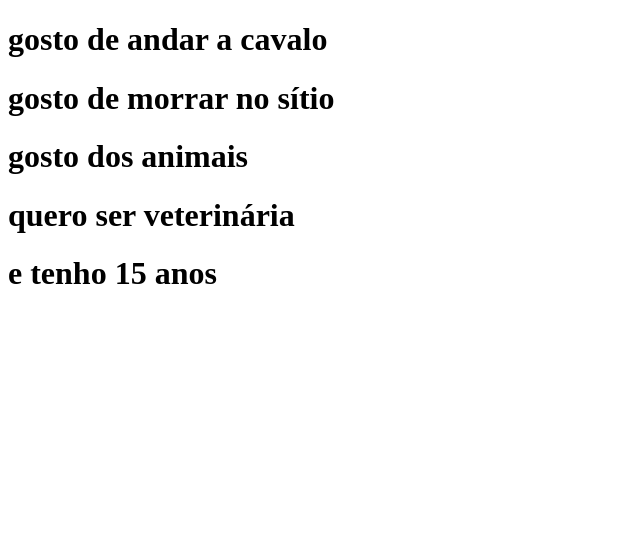
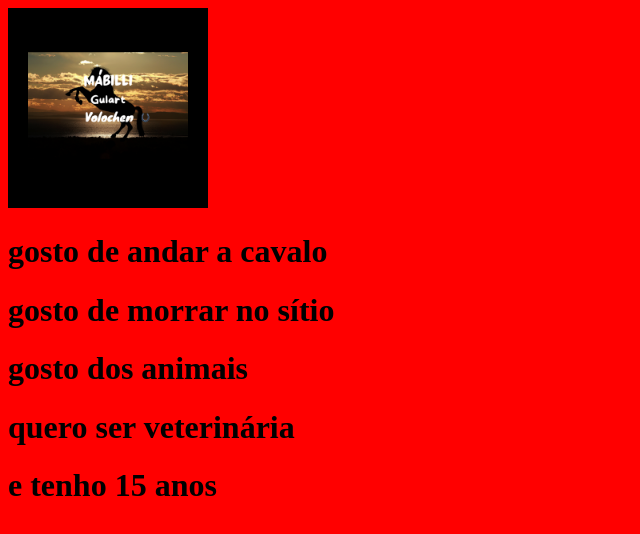
Before and after one commit to furiadanoite/frederico, a plain HTML site: page index.html in a window 1280 px wide. Shown: the whole page, without its empty margins (0-640 px from the left). Drawn offline with Linux system fonts and the light colour scheme.

Commit message:
Add files via upload

```diff
--- a/index.html
+++ b/index.html
@@ -10,6 +10,9 @@
 
 </head>
 <body>
+    <header>
+        <img src="Logotipo moda feminina preto e bege.png" alt="">
+    </header>
  <h1>gosto de andar a cavalo</h1>
 <h1>gosto de morrar no sítio</h1>
 <h1>gosto dos animais</h1>
--- a/style.css
+++ b/style.css
@@ -0,0 +1,7 @@
+body{
+    background: red;
+}
+img{
+    width: 200px;
+}
+h
```
